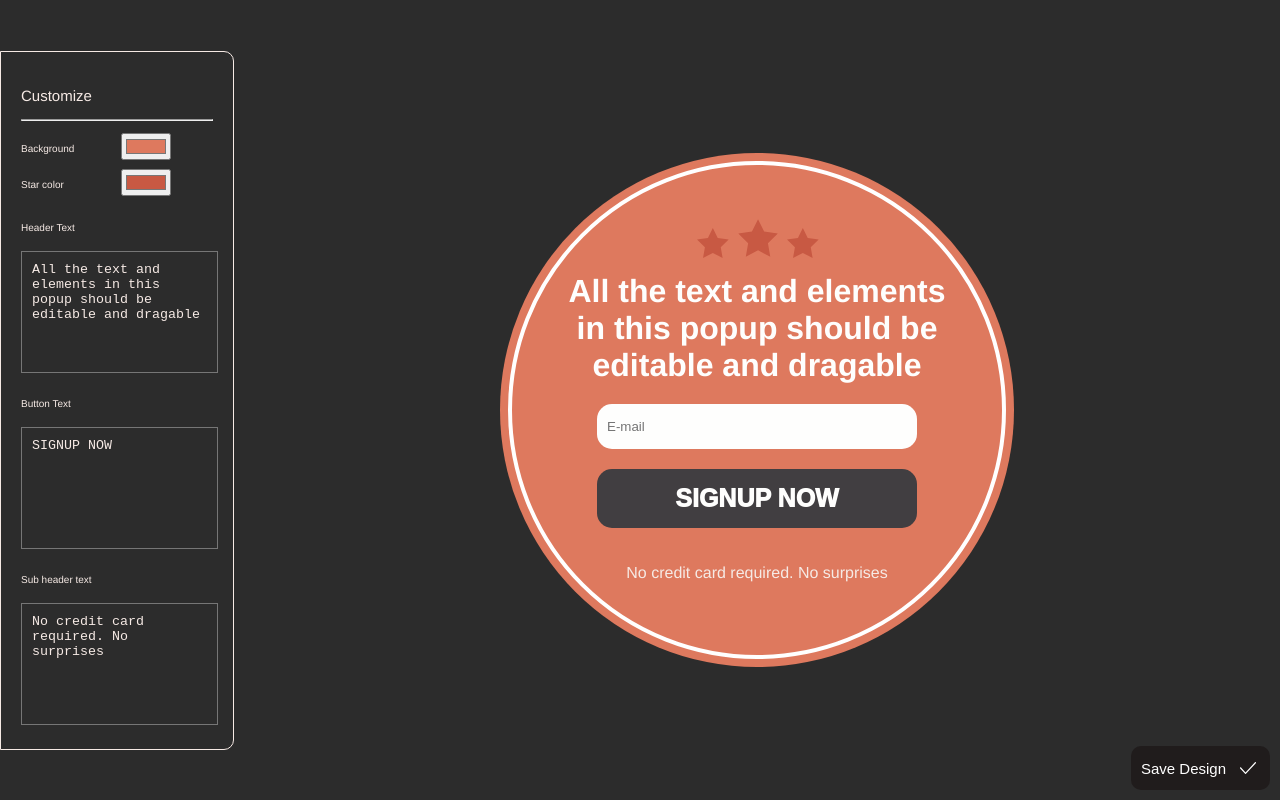
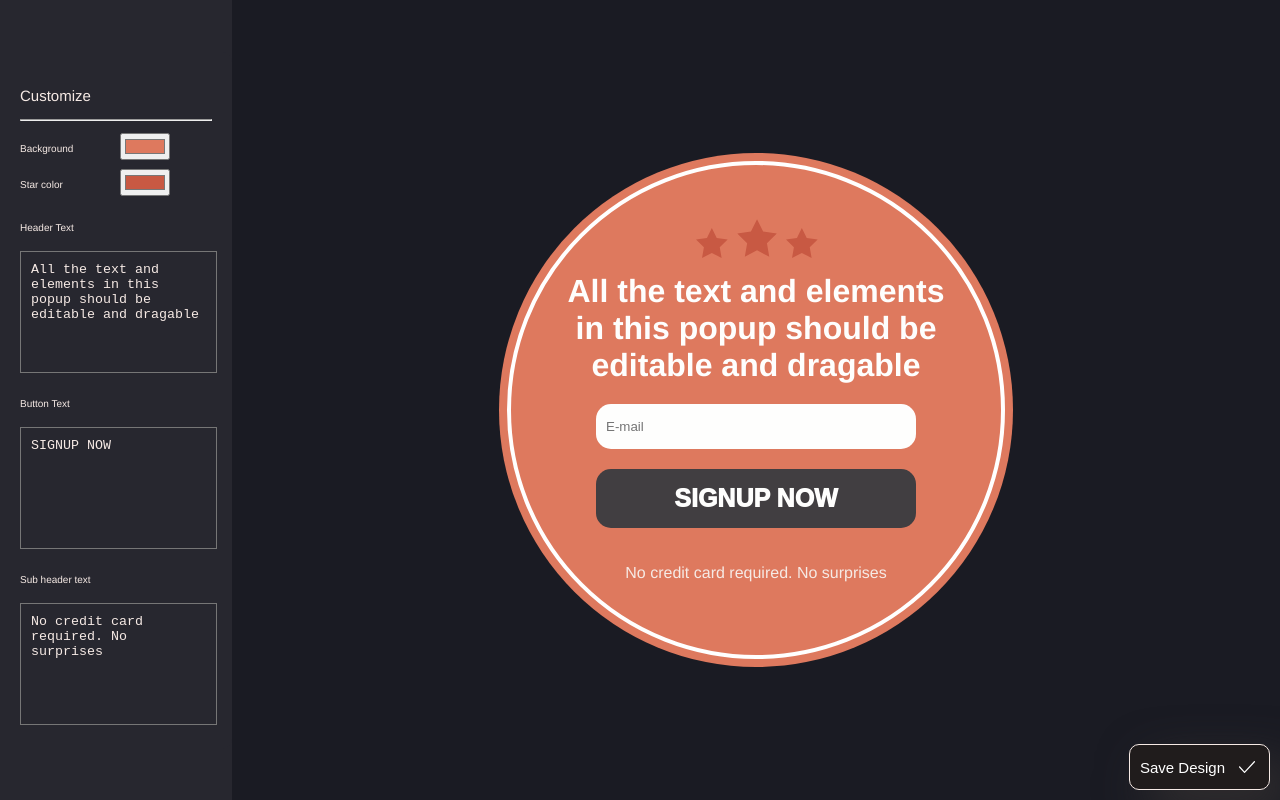
Before and after one commit to Akashno/popup-editor, a Vue app: page / in a window 1280 px wide. Built offline with nearby package versions, Linux system fonts and the light colour scheme.

Commit message:
changed background

```diff
--- a/src/components/PopUp.vue
+++ b/src/components/PopUp.vue
@@ -1,10 +1,11 @@
 <template>
   <div class="wrapper">
 
+
     <!-- Side Bar -->
-    <SideBar @updateBgColor="updateBgColor" @updateStarColor="updateStarColor" @setText="setText" />
+    <SideBar @updateBgColor="updateBgColor" @updateStarColor="updateStarColor"  />
     <!-- Canvas -->
-    <div class="canvas">
+    <div class="canvas" @drop="drop($event)" @dragover="allowDrop($event)">
 
       <div class="circle" ref="circle">
         <div class="drop-zone" @drop="drop($event)" @dragover="allowDrop($event)" @dragenter.prevent @dragover.prevent>
@@ -19,10 +20,8 @@
               All the text and elements in this popup should be editable and dragable
             </h1>
           </div>
-          <div class="drop-zone" @drop="drop($event)" @dragover="allowDrop($event)" @dragenter.prevent
-            @dragover.prevent>
-            <input @dragstart="drag($event)" id="email-input" class="email-input " type="text" placeholder="E-mail"
-              draggable="true">
+          <div class="drop-zone" @drop="drop($event)" @dragover="allowDrop($event)" @dragenter.prevent @dragover.prevent>
+            <input @dragstart="drag($event)" id="email-input" class="email-input " type="text" placeholder="E-mail" draggable="true">
           </div>
           <div>
             <div class="drop-zone" @drop="drop($event)" @dragover="allowDrop($event)" @dragenter.preventd @dragover.prevent>
@@ -38,14 +37,7 @@
       </div>
     </div>
     <!-- Save Buton -->
-    <button class="save-button" @click="saveDesign()">Save Design
-      <svg width="24" height="24" viewBox="0 0 24 24" xmlns="http://www.w3.org/2000/svg">
-        <path fill-rule="evenodd" clip-rule="evenodd"
-          d="M19.82 6.195c.24.26.24.683 0 .943L9.974 17.805c-.24.26-.63.26-.87 0L4.18 12.47a.707.707 0 0 1 0-.942c.24-.26.63-.26.87 0l4.488 4.861L18.95 6.195c.24-.26.63-.26.87 0Z"
-          fill="white" />
-      </svg>
-    </button>
-
+    <SaveButton @click="saveDesign()" />
   </div>
 </template>
 
@@ -54,8 +46,9 @@
 <script>
 import SideBar from './SideBar.vue'
 import Stars from './Stars.vue'
+import SaveButton from './SaveButton.vue'
 export default {
-  components: { SideBar,Stars },
+  components: { SideBar,Stars,SaveButton },
   data() {
     return {
       bgColor: "#DE795E",
@@ -64,9 +57,6 @@ export default {
 
   },
   methods: {
-    setText(text, id) {
-      document.getElementById(id).innerHTML = text
-    },
     allowDrop(ev) {
       ev.preventDefault()
     },
@@ -75,12 +65,12 @@ export default {
     },
     drop(ev) {
       ev.preventDefault();
-      var data = ev.dataTransfer.getData("text");
+      let data = ev.dataTransfer.getData("text");
       ev.target.appendChild(document.getElementById(data));
     },
     saveDesign() {
-      var markup = document.getElementsByClassName('circle');
-
+      let markup = document.getElementsByClassName('circle');
+      console.log(markup)
     },
     updateBgColor(color) {
       this.bgColor = color
@@ -136,8 +126,8 @@ export default {
   margin-top: 20px;
   flex-grow: 1;
   justify-self: center;
-  min-width: 200px;
-  min-height: 200px;
+  min-width: 400px;
+  min-height: 400px;
   max-width: 400px;
   max-height: 400px;
   aspect-ratio: 1 / 1;
@@ -157,12 +147,16 @@ export default {
 
 .wrapper {
   display: flex;
+
 }
+
+
+
 
 .canvas {
   width: 100vw;
   height: 100vh;
-  background: #2c2c2c;
+  background: #1A1B23;
   display: grid;
   place-content: center;
 
@@ -184,6 +178,10 @@ export default {
   bottom: 10px;
   right: 10px;
   border-radius: 10px;
+  box-shadow: 20px 20px 50px rgb(53, 49, 49);
+  border:1px solid #F6EAE5
+
+
 }
 
 .save-button:hover {
--- /dev/null
+++ b/src/components/SaveButton.vue
@@ -0,0 +1,19 @@
+<template>
+<button class="save-button" >Save Design
+      <svg width="24" height="24" viewBox="0 0 24 24" xmlns="http://www.w3.org/2000/svg">
+        <path fill-rule="evenodd" clip-rule="evenodd"
+          d="M19.82 6.195c.24.26.24.683 0 .943L9.974 17.805c-.24.26-.63.26-.87 0L4.18 12.47a.707.707 0 0 1 0-.942c.24-.26.63-.26.87 0l4.488 4.861L18.95 6.195c.24-.26.63-.26.87 0Z"
+          fill="white" />
+      </svg>
+    </button>
+</template>
+
+<script>
+export default {
+
+}
+</script>
+
+<style>
+
+</style>
--- a/src/components/SideBar.vue
+++ b/src/components/SideBar.vue
@@ -53,7 +53,8 @@ export default {
         }
     },
     methods:{
-        setHeader(){ document.getElementById('header').innerHTML = this.header },
+        setHeader(){
+            document.getElementById('header').innerHTML = this.header },
         setButtonText(){ document.getElementById('signup-button').innerHTML = this.button },
         setSubHeader(){ document.getElementById('subHeader').innerHTML = this.subHeader }
     }
@@ -73,7 +74,7 @@ textarea{
     width:90;
     height:100px;
     resize: none;
-    background: #2c2c2c;
+    background: #27272F;
     padding:10px;
     color: #F6EAE5;
 
@@ -93,10 +94,9 @@ textarea{
   margin-bottom: auto;
   text-align: left;
   padding:20px 20px ;
-  border: 1px solid #F6EAE5;
   color:#F6EAE5;
   width: 15vw;
-  background:#2c2c2c;
+  background:#27272F;
   border-top-right-radius: 10px;
   border-bottom-right-radius: 10px;
 
--- a/src/views/HomeView.vue
+++ b/src/views/HomeView.vue
@@ -16,10 +16,16 @@ export default {
 }
 </script>
 <style>
+.home{
+  max-width: 1440px;
+  margin-left:auto;
+  margin-right:auto;
+
+}
 body{
   padding:0px;
   margin:0px;
-  background: #2c2c2c;
+  background: #27272F;
 }
 
 
```
